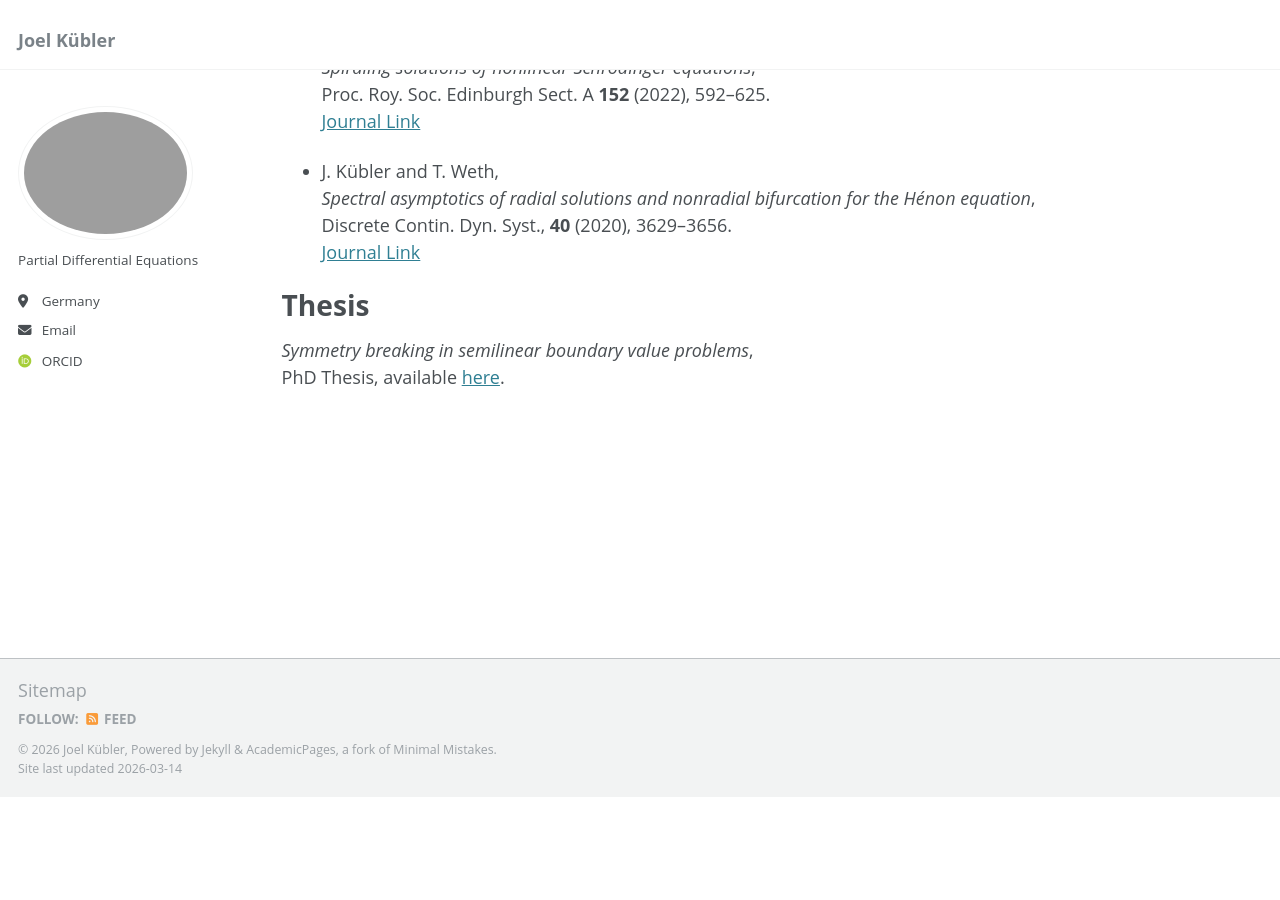
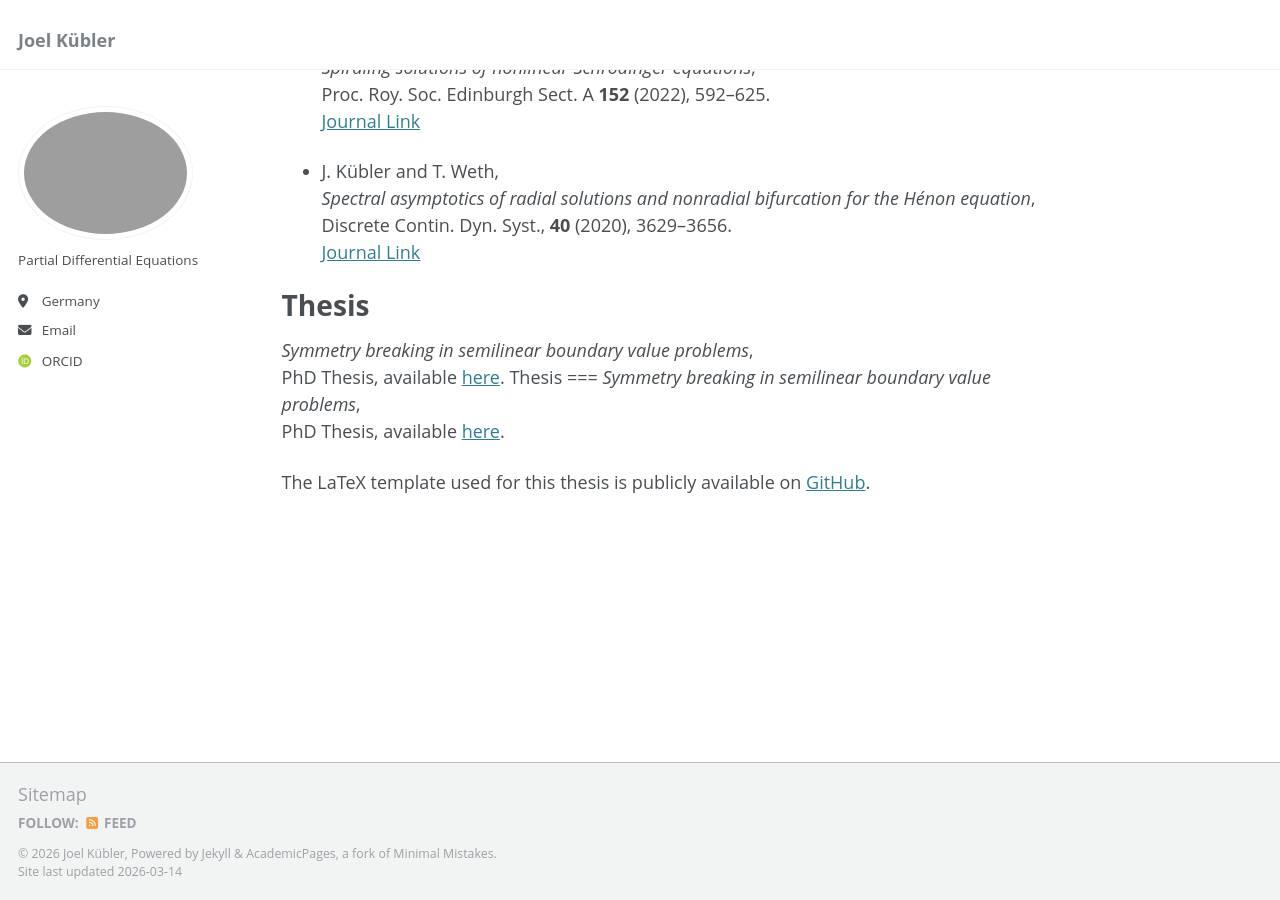
Before and after one commit to jkblr/jkblr.github.io, a Jekyll site: the page built from _pages/about.md, in a window 1280 px wide and 900 px high, scrolled down 645 px. Built offline with Jekyll 4.4.1, drawn with Linux system fonts in a browser that asks for light colours; some web fonts are replaced; before the commit the page ends 1441 px from its top, so only the background shows below that.

Commit message:
Update about.md with template link for thesis

```diff
--- a/_pages/about.md
+++ b/_pages/about.md
@@ -42,3 +42,9 @@ Thesis
 ===
 *Symmetry breaking in semilinear boundary value problems*,
 PhD Thesis, available [here](https://publikationen.ub.uni-frankfurt.de/frontdoor/index/index/docId/69734).
+Thesis
+===
+*Symmetry breaking in semilinear boundary value problems*,
+PhD Thesis, available [here](https://publikationen.ub.uni-frankfurt.de/frontdoor/index/index/docId/69734).
+
+The LaTeX template used for this thesis is publicly available on [GitHub](https://github.com/jkblr/thesis_template).
```
